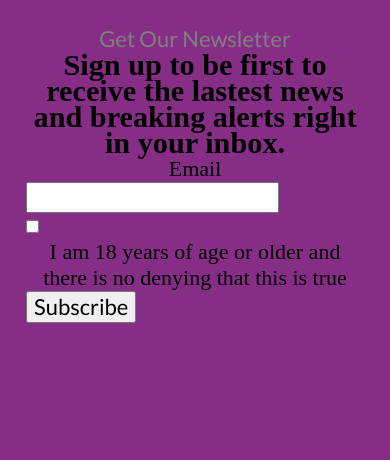
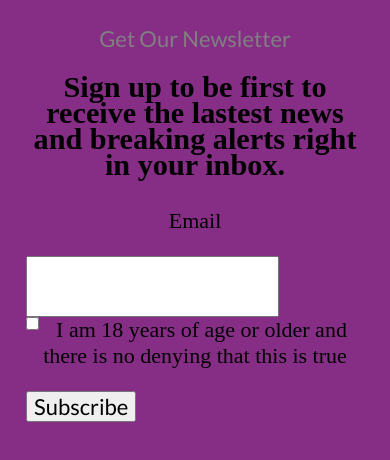
Before and after one commit to fw2018/lab3, a plain HTML site: page index.html in a window 390 px wide. Drawn offline with nearby package versions, Linux system fonts and the light colour scheme.

Commit message:
adding better spacing

```diff
--- a/css/screen.css
+++ b/css/screen.css
@@ -204,6 +204,7 @@ label {
   display: block;
   font-family: 'Roboto', 'Lato' sans-serif;
   text-align: center;
+  padding-bottom: 1em;
 }
 
 p{
@@ -211,12 +212,14 @@ p{
     text-align: center;
     font-size: 1.375em; /* 22px */
     font-weight: bold;
+    padding-bottom: 1em;
 }
 
 h1 {
   font-family: 'Lato', 'Raleway', sans-serif;
   text-align: center;
   color: #808080;
+  padding-bottom: 1em;
 }
 
 /* ===== LAYOUT STYLES ====== */
@@ -229,9 +232,16 @@ h1 {
     width: 100%
     background-color:#696969;
   }
+  input[type="email"]{
+    margin: auto;
+    padding-bottom: 1.375em; /*22px */
+  }
+  input[type="checkbox"]{
+    float:left;
+    width: auto;
+    height:auto;
+  }
 }
-
-@media screen and (max-width: 960px)
 /* ===== MODULAR STYLES ===== */
 
 /* ===== STATE STYLES ======= */
```
